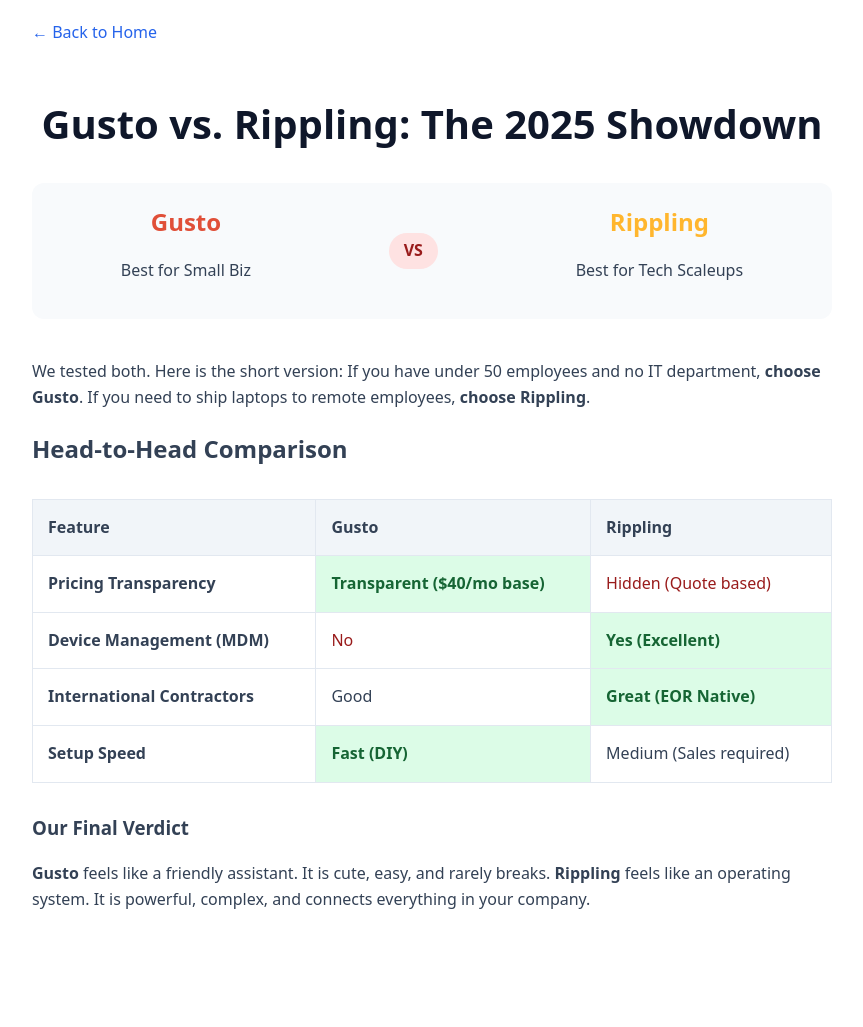
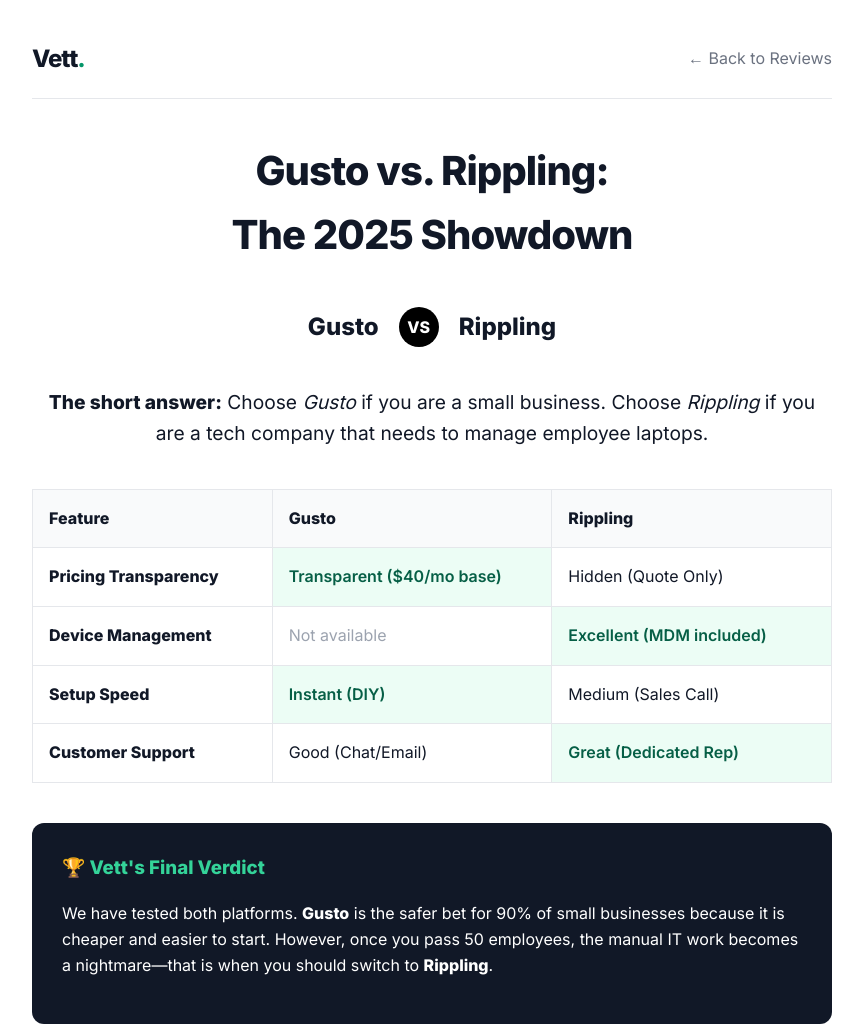
Before and after one commit to dhanin22/landing-page, a plain HTML site: page compare-gusto-rippling.html in a window 1280 px wide. Shown: the whole page, without its empty margins (208-1071 px from the left). Before the commit the page ends 948 px from the top, so only its background shows below. Drawn offline with Linux system fonts and the light colour scheme.

Commit message:
Update compare-gusto-rippling.html

```diff
--- a/compare-gusto-rippling.html
+++ b/compare-gusto-rippling.html
@@ -3,80 +3,89 @@
 <head>
     <meta charset="UTF-8">
     <meta name="viewport" content="width=device-width, initial-scale=1.0">
-    <title>Gusto vs Rippling (2025) | The Honest Truth</title>
-    <meta name="description" content="Don't believe the marketing. Here is the actual difference between Gusto and Rippling based on 50+ hours of testing.">
+    <title>Gusto vs Rippling (2025) | The Honest Truth - Vett</title>
+    <meta name="description" content="Detailed head-to-head comparison. See which payroll tool is actually cheaper and better for compliance.">
+
+    <link href="https://fonts.googleapis.com/css2?family=Inter:wght@400;600;800&display=swap" rel="stylesheet">
+
     <style>
-        body { font-family: system-ui, sans-serif; max-width: 800px; margin: 0 auto; padding: 20px; line-height: 1.6; color: #334155; }
-        h1 { font-size: 2.5rem; color: #0f172a; text-align: center; }
-        .vs-header { display: flex; justify-content: space-around; align-items: center; background: #f8fafc; padding: 20px; border-radius: 12px; margin-bottom: 40px; }
+        body { font-family: 'Inter', sans-serif; max-width: 800px; margin: 0 auto; color: #111827; padding: 20px; line-height: 1.6; }
+        nav { padding: 20px 0; border-bottom: 1px solid #e5e7eb; margin-bottom: 40px; display: flex; justify-content: space-between; align-items: center; }
+        .logo { font-weight: 900; font-size: 1.5rem; text-decoration: none; color: #111827; letter-spacing: -1px; }
+        .logo span { color: #059669; }
+
+        h1 { font-size: 2.5rem; text-align: center; font-weight: 800; letter-spacing: -1px; }
+
+        .vs-box { display: flex; justify-content: center; align-items: center; gap: 20px; margin: 40px 0; }
         .vs-name { font-size: 1.5rem; font-weight: bold; }
-        .vs-badge { background: #fee2e2; color: #991b1b; padding: 5px 15px; border-radius: 20px; font-weight: bold; }
+        .vs-circle { background: #000; color: white; width: 40px; height: 40px; border-radius: 50%; display: flex; align-items: center; justify-content: center; font-weight: bold; }
 
-        table { width: 100%; border-collapse: collapse; margin: 30px 0; }
-        th, td { border: 1px solid #e2e8f0; padding: 15px; text-align: left; }
-        th { background: #f1f5f9; }
+        table { width: 100%; border-collapse: collapse; margin: 40px 0; border: 1px solid #e5e7eb; }
+        th, td { border: 1px solid #e5e7eb; padding: 16px; text-align: left; }
+        th { background: #f9fafb; }
 
-        .winner { color: #166534; font-weight: bold; background: #dcfce7; }
-        .loser { color: #991b1b; }
+        .winner { background: #ecfdf5; color: #065f46; font-weight: 600; }
+        .loser { color: #9ca3af; }
 
-        .back-link { display: inline-block; margin-bottom: 20px; color: #2563eb; text-decoration: none; }
+        .verdict { background: #111827; color: white; padding: 30px; border-radius: 12px; margin-top: 40px; }
+        .verdict h3 { margin-top: 0; color: #34d399; }
     </style>
 </head>
 <body>
 
-    <a href="index.html" class="back-link">← Back to Home</a>
+    <nav>
+        <a href="index.html" class="logo">Vett<span>.</span></a>
+        <a href="payroll.html" style="text-decoration:none; color:#6b7280;">← Back to Reviews</a>
+    </nav>
 
-    <h1>Gusto vs. Rippling: The 2025 Showdown</h1>
+    <h1>Gusto vs. Rippling:<br>The 2025 Showdown</h1>
 
-    <div class="vs-header">
-        <div style="text-align:center">
-            <div class="vs-name" style="color:#e04f38">Gusto</div>
-            <p>Best for Small Biz</p>
-        </div>
-        <div class="vs-badge">VS</div>
-        <div style="text-align:center">
-            <div class="vs-name" style="color:#ffb62e">Rippling</div>
-            <p>Best for Tech Scaleups</p>
-        </div>
+    <div class="vs-box">
+        <div class="vs-name">Gusto</div>
+        <div class="vs-circle">VS</div>
+        <div class="vs-name">Rippling</div>
     </div>
 
-    <p>We tested both. Here is the short version: If you have under 50 employees and no IT department, <strong>choose Gusto</strong>. If you need to ship laptops to remote employees, <strong>choose Rippling</strong>.</p>
+    <p style="font-size:1.2rem; text-align:center;">
+        <strong>The short answer:</strong> Choose <em>Gusto</em> if you are a small business. Choose <em>Rippling</em> if you are a tech company that needs to manage employee laptops.
+    </p>
 
-    <h2>Head-to-Head Comparison</h2>
     <table>
         <thead>
             <tr>
-                <th>Feature</th>
-                <th>Gusto</th>
-                <th>Rippling</th>
+                <th width="30%">Feature</th>
+                <th width="35%">Gusto</th>
+                <th width="35%">Rippling</th>
             </tr>
         </thead>
         <tbody>
             <tr>
                 <td><strong>Pricing Transparency</strong></td>
                 <td class="winner">Transparent ($40/mo base)</td>
-                <td class="loser">Hidden (Quote based)</td>
+                <td>Hidden (Quote Only)</td>
             </tr>
             <tr>
-                <td><strong>Device Management (MDM)</strong></td>
-                <td class="loser">No</td>
-                <td class="winner">Yes (Excellent)</td>
-            </tr>
-            <tr>
-                <td><strong>International Contractors</strong></td>
-                <td>Good</td>
-                <td class="winner">Great (EOR Native)</td>
+                <td><strong>Device Management</strong></td>
+                <td class="loser">Not available</td>
+                <td class="winner">Excellent (MDM included)</td>
             </tr>
             <tr>
                 <td><strong>Setup Speed</strong></td>
-                <td class="winner">Fast (DIY)</td>
-                <td>Medium (Sales required)</td>
+                <td class="winner">Instant (DIY)</td>
+                <td>Medium (Sales Call)</td>
+            </tr>
+            <tr>
+                <td><strong>Customer Support</strong></td>
+                <td>Good (Chat/Email)</td>
+                <td class="winner">Great (Dedicated Rep)</td>
             </tr>
         </tbody>
     </table>
 
-    <h3>Our Final Verdict</h3>
-    <p><strong>Gusto</strong> feels like a friendly assistant. It is cute, easy, and rarely breaks. <strong>Rippling</strong> feels like an operating system. It is powerful, complex, and connects everything in your company.</p>
+    <div class="verdict">
+        <h3>🏆 Vett's Final Verdict</h3>
+        <p>We have tested both platforms. <strong>Gusto</strong> is the safer bet for 90% of small businesses because it is cheaper and easier to start. However, once you pass 50 employees, the manual IT work becomes a nightmare—that is when you should switch to <strong>Rippling</strong>.</p>
+    </div>
 
 </body>
 </html>
```
